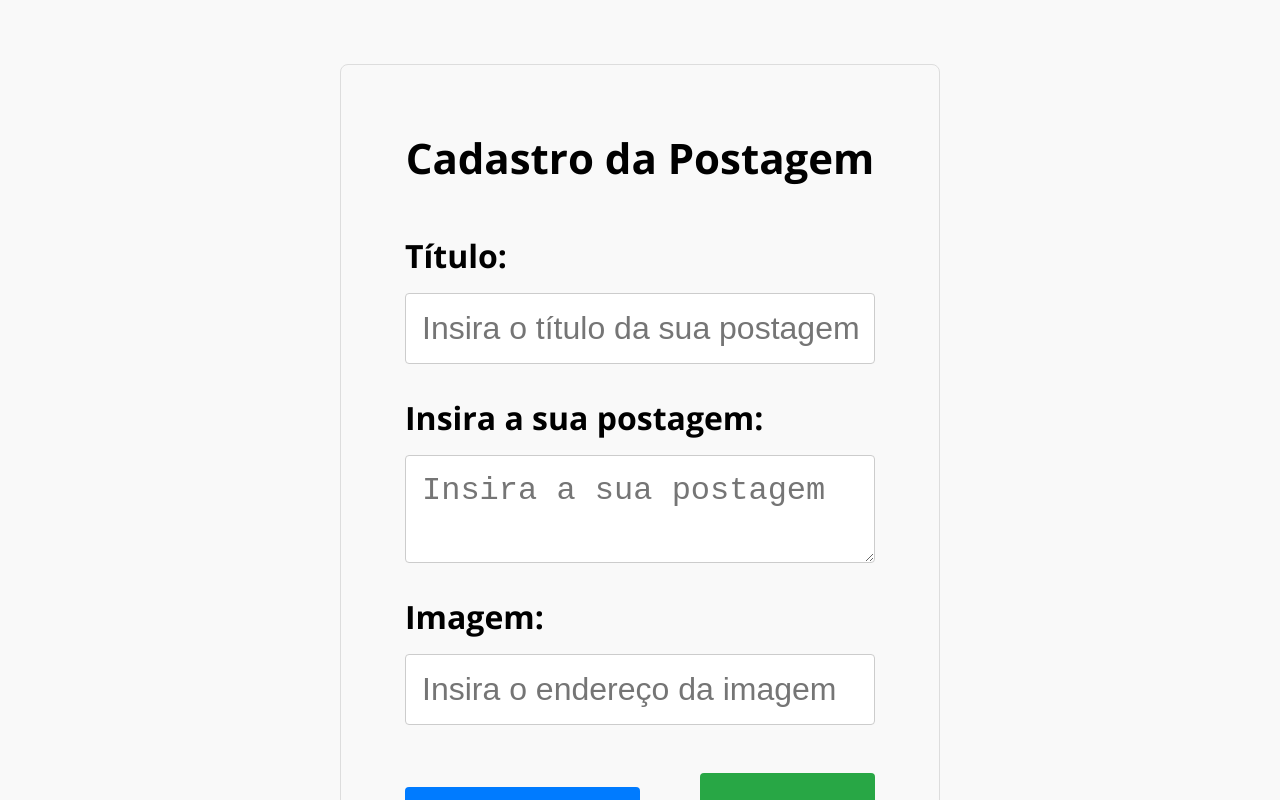
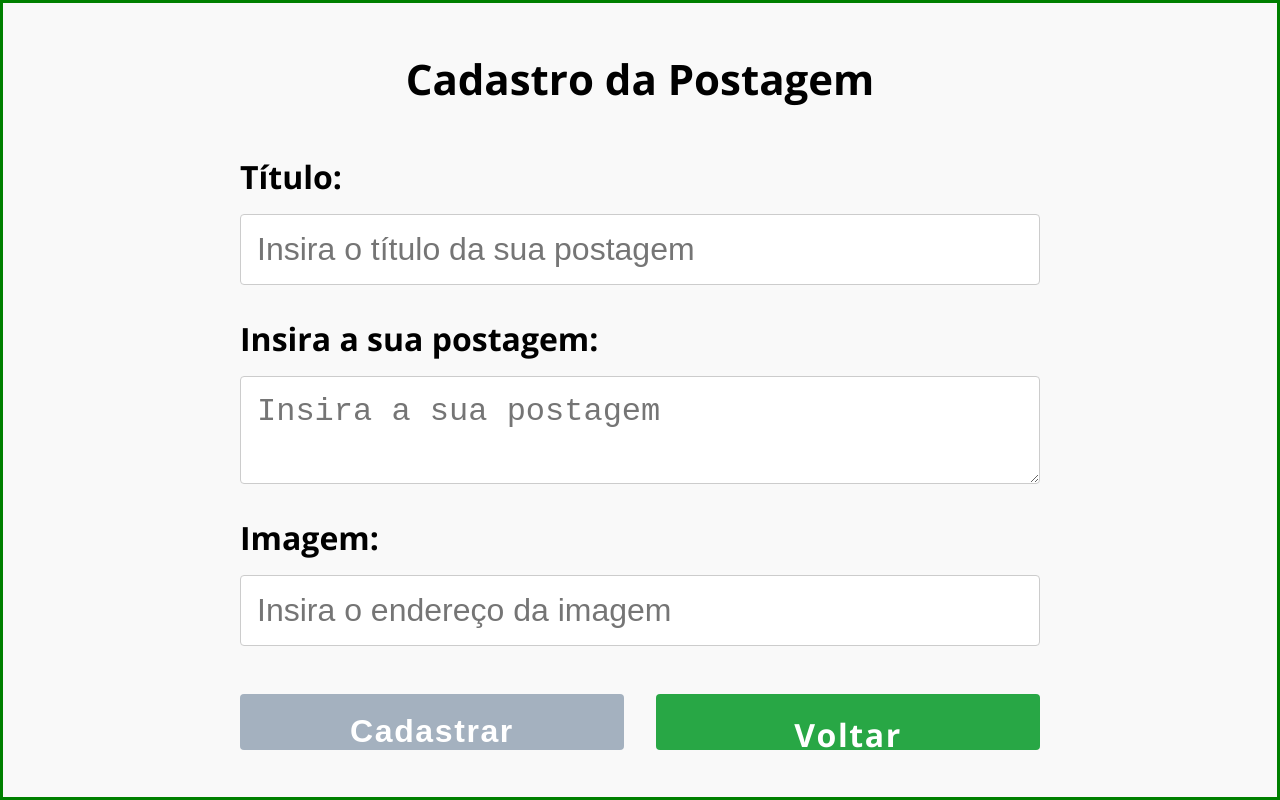
Before and after one commit to maytearaujo/desafio-frontend, an Angular app: page /cadastro in a window 1280 px wide. Shown: the top 800 px of the page. Built offline with nearby package versions, Linux system fonts and the light colour scheme.

Commit message:
Validações formulário

```diff
--- a/src/app/components/card-post/card-post.component.css
+++ b/src/app/components/card-post/card-post.component.css
@@ -1,5 +1,5 @@
 .conteudo-card {
-  /* flex-direction: column; */
+margin-top: 2rem;
   display: flex;
   justify-content: center;
 
@@ -15,8 +15,6 @@
   margin-bottom: 1rem;
 
   justify-content: center;
-  border: solid brown;
-
 }
 
 .titulo-card p {
--- a/src/app/components/card-post/card-post.component.html
+++ b/src/app/components/card-post/card-post.component.html
@@ -24,14 +24,14 @@
           </div>
 
           <!-- <div class="botoes">
-            <button>Editar</button>
-            <button (click)="deletar(postagem.id!)">Excluir</button>
+            <button class="btn cadastrar">Editar</button>
+            <button (click)="deletar(postagem.id!)" classs="btn">Excluir</button>
           </div> -->
         </div>
         }
       </div>
       @if (quantidadeExibida < postagems.length) { <div class="ver-mais-container">
-        <button (click)="verMais()" class="ver-mais">Ver mais</button>
+        <button (click)="verMais()" class="ver-mais btn cadastrar">Ver mais</button>
     </div>
     }
   </div>
@@ -41,7 +41,7 @@
 </div>
 }@else {
 <p>Dados não foram encontrados</p>
-<button (click)="recarregarRota()" class="voltar">Voltar</button>
+<button (click)="recarregarRota()" class="btn voltar">Voltar</button>
 
 }
 </div>
--- a/src/app/components/menu-lateral/menu-lateral.component.css
+++ b/src/app/components/menu-lateral/menu-lateral.component.css
@@ -30,4 +30,5 @@ input{
 
 button {
   margin-top: 1rem;
+  width: auto;
 }
--- a/src/app/components/menu-lateral/menu-lateral.component.html
+++ b/src/app/components/menu-lateral/menu-lateral.component.html
@@ -8,5 +8,5 @@
   <input type="text" placeholder="Pesquisar..." (input)="onInput($event)">
 
 
-  <button [routerLink]="['/cadastro']" routerLinkActive="router-link-active" class="cadastrar">Nova Postagem</button>
+  <button [routerLink]="['/cadastro']" routerLinkActive="router-link-active" class="btn cadastrar">Nova Postagem</button>
 </div>
--- a/src/app/components/postagem/formulario/formulario.component.css
+++ b/src/app/components/postagem/formulario/formulario.component.css
@@ -1,9 +1,16 @@
-.container {
-    max-width: 600px;
-    margin: 2rem auto;
+.formulario {
+  border: solid green;
+
+  max-width: 100%;
+  height: 100vh;
+  display: flex;
+  flex-direction: column;
+  justify-content: center;
+  align-items: center;
+  /* margin: 2rem auto;
     padding: 2rem;
     border: 1px solid #ddd;
-    border-radius: 8px;
+    border-radius: 8px; */
 
 }
 
@@ -38,12 +45,24 @@
 
 .form-actions {
   display: flex;
-    justify-content: space-between;
+  justify-content: space-around;
   align-items: center;
   margin-top: 1.5rem;
+  gap: 1rem;
 }
 
-  button {
+.validation-error {
+  color: #D92D20;
+  font-size: .7rem;
+  font-weight: bold;
+}
+
+button:disabled {
+  background-color: #a4b1bf;
+  cursor: not-allowed;
+}
+
+/* button {
     padding: 0.6rem 1.2rem;
     background-color: #007bff;
     color: white;
@@ -55,7 +74,7 @@
 
   button:hover {
     background-color: #0056b3;
-  }
+  }*/
 
 /* .btn-back {
     background-color: #5ba831;
@@ -68,7 +87,7 @@
     text-decoration: underline;
   } */
 
-  .voltar {
+/* .voltar {
     padding: 0.6rem 1.2rem;
     background-color: #28a745;
     color: white;
@@ -80,9 +99,9 @@
 
   .voltar:hover {
     background-color: #218838;
-  }
+  } */
 
-  .botoes{
+.botoes {
   display: flex;
   flex-direction: row;
 }
--- a/src/app/components/postagem/formulario/formulario.component.html
+++ b/src/app/components/postagem/formulario/formulario.component.html
@@ -1,25 +1,64 @@
-<div class="container">
+<div class="formulario">
     <h1>Cadastro da Postagem</h1>
     <form [formGroup]="postagemForm" (ngSubmit)="submit()" #formDir="ngForm">
         <div class="form-group">
             <label for="title">Título: </label>
             <input type="text" name="title" placeholder="Insira o título da sua postagem" formControlName="title">
+            @if(
+            postagemForm.get('title')?.hasError('required') &&
+            postagemForm.get('title')?.touched
+            ) {
+            <p class="validation-error">O Título é obrigatório</p>
+            }
+            @if(
+            postagemForm.get('title')?.hasError('minlength') &&
+            postagemForm.get('title')?.touched
+            ) {
+            <p class="validation-error">O Título precisar ter no mínimo 3 caracteres</p>
+            }
+            @if(
+            postagemForm.get('title')?.hasError('maxlength') &&
+            postagemForm.get('title')?.touched
+            ) {
+            <p class="validation-error">O Título precisar ter no máximo 30 caractere</p>
+            }
         </div>
 
         <div class="form-group">
             <label for="body">Insira a sua postagem: </label>
-            <textarea name="body" id="" placeholder="Insira a sua postagem" formControlName="body"></textarea>
+            <textarea name="body" placeholder="Insira a sua postagem" formControlName="body"></textarea>
+            @if(
+            postagemForm.get('body')?.hasError('required') &&
+            postagemForm.get('body')?.touched){
+            <p class="validation-error">O texto da postagem é obrigatório</p>
+            }
+            @if(
+            postagemForm.get('body')?.hasError('minlength') &&
+            postagemForm.get('body')?.touched
+            ) {
+            <p class="validation-error">O Título precisar ter no mínimo 3 caracteres</p>
+            }
+            @if(
+            postagemForm.get('body')?.hasError('maxlength') &&
+            postagemForm.get('body')?.touched
+            ) {
+            <p class="validation-error">O Título precisar ter no máximo 500 caractere</p>
+            }
         </div>
 
         <div class="form-group">
             <label for="image">Imagem: </label>
             <input type="text" name="image" placeholder="Insira o endereço da imagem" formControlName="image">
+            @if(
+            postagemForm.get('image')?.hasError('required') &&
+            postagemForm.get('image')?.touched){
+            <p class="validation-error">O endereço da imagem é obrigatório</p>
+            }
         </div>
 
         <div class="form-actions">
-            <button type="submit">Cadastrar</button>
-            <a [routerLink]="['/']" class="voltar">Voltar</a>
+            <button type="submit" class="btn cadastrar" [disabled]="postagemForm.invalid">Cadastrar</button>
+            <a [routerLink]="['/']" class="btn voltar">Voltar</a>
         </div>
-
     </form>
 </div>
--- a/src/app/components/postagem/formulario/formulario.component.ts
+++ b/src/app/components/postagem/formulario/formulario.component.ts
@@ -1,5 +1,5 @@
 import { Component, EventEmitter, Output } from '@angular/core';
-import { FormControl, FormGroup, FormsModule, ReactiveFormsModule } from '@angular/forms';
+import { FormControl, FormGroup, FormsModule, ReactiveFormsModule, Validators } from '@angular/forms';
 import { RouterModule } from '@angular/router';
 import { Postagem } from '../../../model/postagem.model';
 
@@ -21,13 +21,12 @@ export class FormularioComponent {
 
     this.postagemForm = new FormGroup({
       id: new FormControl(0),
-      title: new FormControl(''),
-      image: new FormControl(''),
-      body:new FormControl(''),
+      title: new FormControl('', [Validators.required, Validators.minLength(3), Validators.maxLength(30)]),
+      image: new FormControl('', [Validators.required]),
+      body:new FormControl('', [Validators.required, Validators.min(3), Validators.maxLength(500)]),
       createdAt: new FormControl('')
     });
   }
-
 
   submit(){
     this.postagemForm.patchValue({
--- a/src/app/pages/postagem/detalhes/detalhes.component.css
+++ b/src/app/pages/postagem/detalhes/detalhes.component.css
@@ -12,7 +12,7 @@ h2 {
     margin-bottom: 1.5rem;
 }
 
-
+/*
 .btn-back {
     background-color: #5ba831;
     color: #007bff;
@@ -36,7 +36,7 @@ h2 {
 
 .voltar:hover {
     background-color: #218838;
-}
+} */
 
 .card {
     /* width: 50%; */
--- a/src/styles.css
+++ b/src/styles.css
@@ -47,15 +47,38 @@ p {
     letter-spacing: 0.5px;
 }
 
-.cadastrar {
-    padding: 0.6rem 1.2rem;
-    background-color: #007bff;
+.btn {
+    /* padding: 0.6rem 1.2rem;
     color: white;
     border: none;
     border-radius: 4px;
     cursor: pointer;
+    font-weight: bold;
     letter-spacing: .05rem;
-    text-transform: capitalize;
+    text-decoration: none;
+    font-size: 1rem; */
+
+    width: 30vw;
+    height: 7vh;
+    padding: 0.6rem 1.2rem;
+    background-color: #28a745;
+    color: white;
+    border: none;
+    border-radius: 4px;
+    cursor: pointer;
+    font-weight: bold;
+    letter-spacing: 0.05rem;
+    text-decoration: none;
+    font-size: 1rem;
+    display: inline-block;
+    text-align: center;
+    box-sizing: border-box;
+}
+
+.cadastrar {
+    background-color: #007bff;
+
+    /* text-transform: uppercase; */
 }
 
 .cadastrar:hover {
@@ -63,13 +86,7 @@ p {
 }
 
 .voltar {
-    padding: 0.6rem 1.2rem;
     background-color: #28a745;
-    color: white;
-    border: none;
-    border-radius: 4px;
-    cursor: pointer;
-    font-weight: bold;
 }
 
 .voltar:hover {
```
Lines whose indentation alone changed are shown as unchanged.
